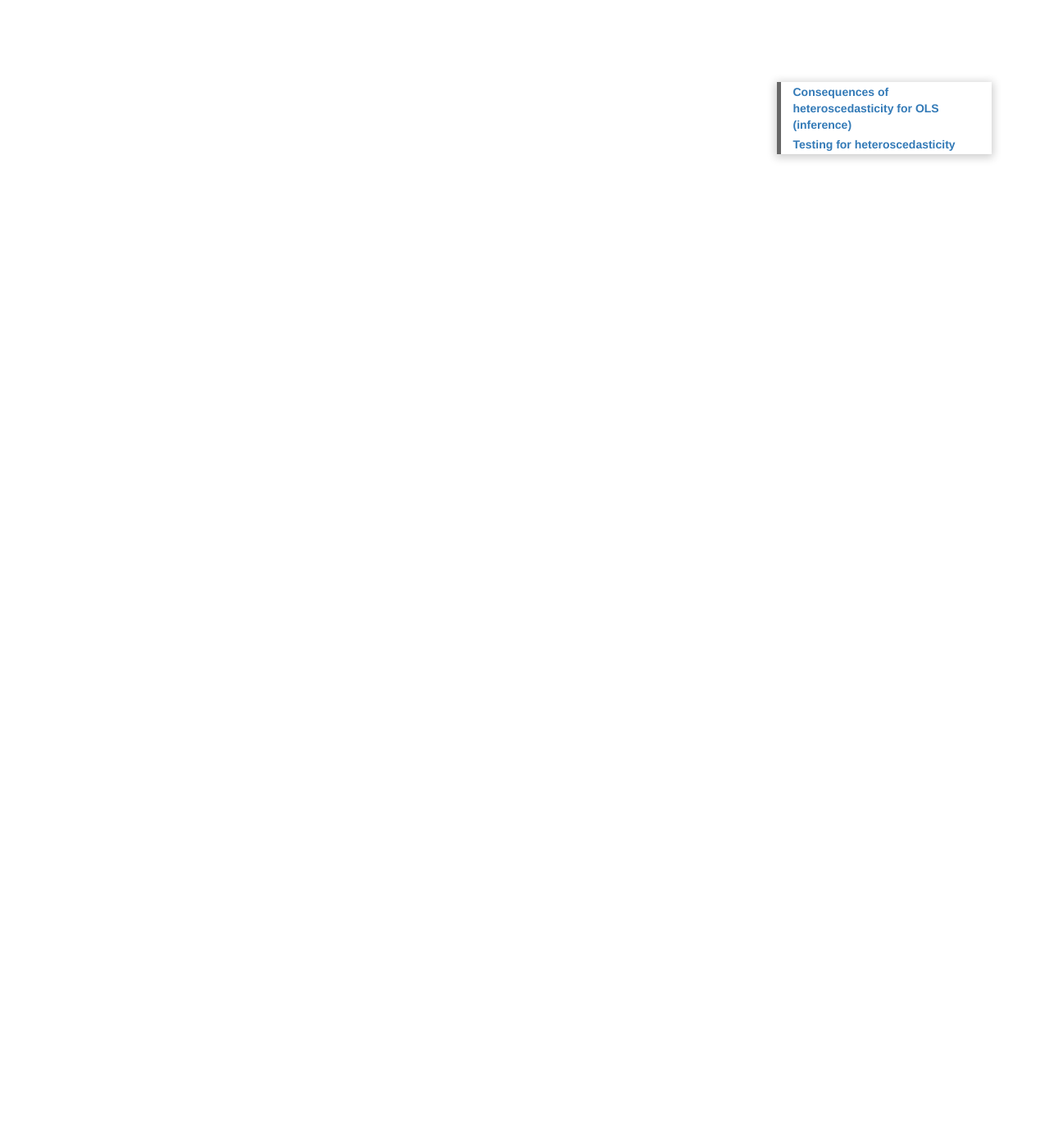
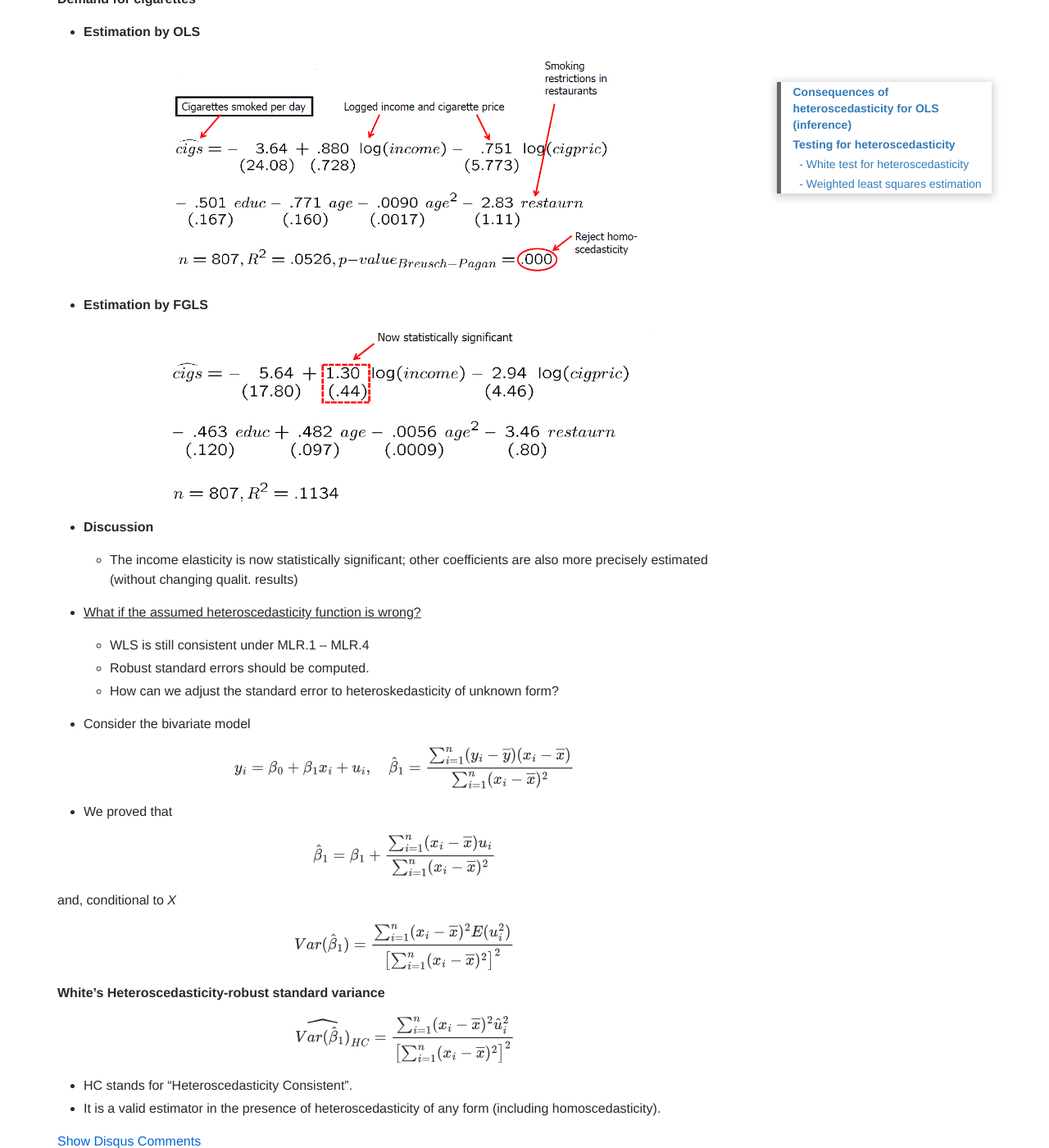
Before and after one commit to damien0x0023/damien0x0023.github.io, a Jekyll site: the page built from _posts/2020/business/ECON5002/2020-11-27-heteroskedasticity.md, in a window 1280 px wide and 1400 px high, scrolled down 6505 px. Shown: the whole window at 82% size. Built offline with Jekyll 4.4.1, drawn with Linux system fonts in a browser that asks for light colours; nearby versions of some CDN libraries; comment, search, counter and statistics services are not loaded; some of the changed text lies outside the part shown.

Commit message:
update U5 heteroskedasticity

```diff
--- a/_posts/2020/business/ECON5002/2020-11-27-heteroskedasticity.md
+++ b/_posts/2020/business/ECON5002/2020-11-27-heteroskedasticity.md
@@ -93,19 +93,129 @@
 
 ![]({{site.url}}/assets/images/2020/ECON5002/heteroscedasticityHousingPrice.jpg "Heteroskedasticity in housing price equations")
 
+### <u>White test for heteroscedasticity</u>
+
+![]({{site.url}}/assets/images/2020/ECON5002/whiteTest.png "White test")
+
+- **Disadvantage of this form of the White test**
+
+  - Including all squares and interactions leads to a large number of esti-mated parameters (e.g. k=6 leads to 27 parameters to be estimated)
+
+- **Alternative form of the White test**
+
+![]({{site.url}}/assets/images/2020/ECON5002/alterWhiteTest.png "Alternative White test")
+
+- **Example:**
+
+**Heteroscedasticity in (log) housing price equations**
+
+$$
+  R _{\hat{u} ^2}^2 = .0392, LM = 88(.0392)
+  \approx 3.45, p-value _{LM} = .178
+$$
+
+### <u>Weighted least squares estimation</u>
+
+- Heteroscedasticity is known up to a multiplicative constant
+
+![]({{site.url}}/assets/images/2020/ECON5002/multiCons.png "multiplicative constant")
+
+- **Example:**
+
+**Savings and income**
+
+![]({{site.url}}/assets/images/2020/ECON5002/savIncome.png "Savings and Income")
+
+- **The transformed model is homoscedastic**
+
+$$
+  E(u _i^{*2} | X _i) = E \left [(\frac{u _i}{\sqrt{h _i}}) ^2 | X _i \right]
+  = \frac{E(u _i^2 | X)}{h _i}
+  = \frac{\sigma ^2 h _i}{h _i} = \sigma ^2
+$$
 
 
+**If the other Gauss-Markov assumptions hold as well, <u>OLS applied to the transformed model</u> is the best linear unbiased estimator!**
 
+- **OLS in the transformed model is weighted least squares (WLS)**
 
+![]({{site.url}}/assets/images/2020/ECON5002/wls.png "Weighted least squares (WLS)")
 
+- **Why is WLS more efficient than OLS in the original model?**
 
+  - Observations with a large variance are less informative than observa-tions with small variance and therefore should get less weight
 
+- **WLS is a special case of generalized least squares (GLS)**
 
+- **Example:**
 
+**Financial wealth equation**
 
+![]({{site.url}}/assets/images/2020/ECON5002/finWeaEqu.png "Financial wealth equation")
 
+- **Important special case of heteroscedasticity**
 
+  - If the observations are reported as averages at the city/county/state/-country/firm level, they should be weighted by the size of the unit
 
+![]({{site.url}}/assets/images/2020/ECON5002/specCase.png "Important special case of heteroscedasticity")
+
+If errors are homoscedastic at the employee level, WLS with weights equal to firm size mi should be used. If the assumption of homoscedasticity at the employee level is not exactly right, one can calculate robust standard errors after WLS (i.e. for the transformed model).
+
+- **Unknown heteroscedasticity function (feasible GLS)**
+
+![]({{site.url}}/assets/images/2020/ECON5002/feasiableGLS.png "Unknown heteroscedasticity function")
+
+<u>Feasible GLS is consistent and asymptotically more efficient than OLS.</u>
+
+- **Example:**
+
+**Demand for cigarettes**
+
+- **Estimation by OLS**
+
+![]({{site.url}}/assets/images/2020/ECON5002/OLSest.png "Demand Estimation for cigarettes by OLS")
+
+- **Estimation by FGLS**
+
+![]({{site.url}}/assets/images/2020/ECON5002/FGLSest.png "Demand Estimation for cigarettes by FGLS")
+
+- **Discussion**
+
+  - The income elasticity is now statistically significant; other coefficients are also more precisely estimated (without changing qualit. results)
+
+- <u>What if the assumed heteroscedasticity function is wrong?</u>
+
+  - WLS is still consistent under MLR.1 – MLR.4
+  - Robust standard errors should be computed.
+  - How can we adjust the standard error to heteroskedasticity of unknown form?
+
+- Consider the bivariate model
+
+$$
+  y _i = \beta _0 + \beta _1 x _i + u _i, \quad \hat{\beta} _1
+    = \frac{\sum _{i=1}^n (y _i - \overline{y})(x _i - \overline{x})}  {\sum _{i=1}^n (x _i - \overline{x})^2}
+$$
+
+- We proved that
+
+$$
+  \hat{\beta} _1 = \beta _1 + \frac{\sum _{i=1}^n (x _i - \overline{x}) u _i}{\sum _{i=1}^n (x _i - \overline{x})^2}
+$$
+
+and, conditional to *X*
+
+$$
+  Var(\hat{\beta} _1) = \frac {\sum _{i=1}^n (x _i - \overline{x})^2 E(u _i^2)} {\left [\sum _{i=1}^n (x _i - \overline{x})^2 \right]^2}
+$$
+
+**White's Heteroscedasticity-robust standard variance**
+
+$$
+  \widehat{Var(\hat{\beta} _1) } _{HC} = \frac {\sum _{i=1}^n (x _i - \overline{x})^2 \hat{u} _i^2} {\left [\sum _{i=1}^n (x _i - \overline{x})^2 \right]^2}
+$$
+
+  - HC stands for “Heteroscedasticity Consistent”.
+  - It is a valid estimator in the presence of heteroscedasticity of any form (including homoscedasticity).
 <script type="text/javascript" id="MathJax-script" async
   src="https://cdn.jsdelivr.net/npm/mathjax@3/es5/tex-svg.js">
 </script>
```
Also changed, not shown: assets/images/2020/ECON5002/FGLSest.png (added), assets/images/2020/ECON5002/OLSest.png (added), assets/images/2020/ECON5002/alterWhiteTest.png (added), assets/images/2020/ECON5002/feasiableGLS.png (added), assets/images/2020/ECON5002/finWeaEqu.png (added), assets/images/2020/ECON5002/multiCons.png (added), assets/images/2020/ECON5002/savIncome.png (added), assets/images/2020/ECON5002/specCase.png (added), assets/images/2020/ECON5002/whiteTest.png (added), assets/images/2020/ECON5002/wls.png (added).
